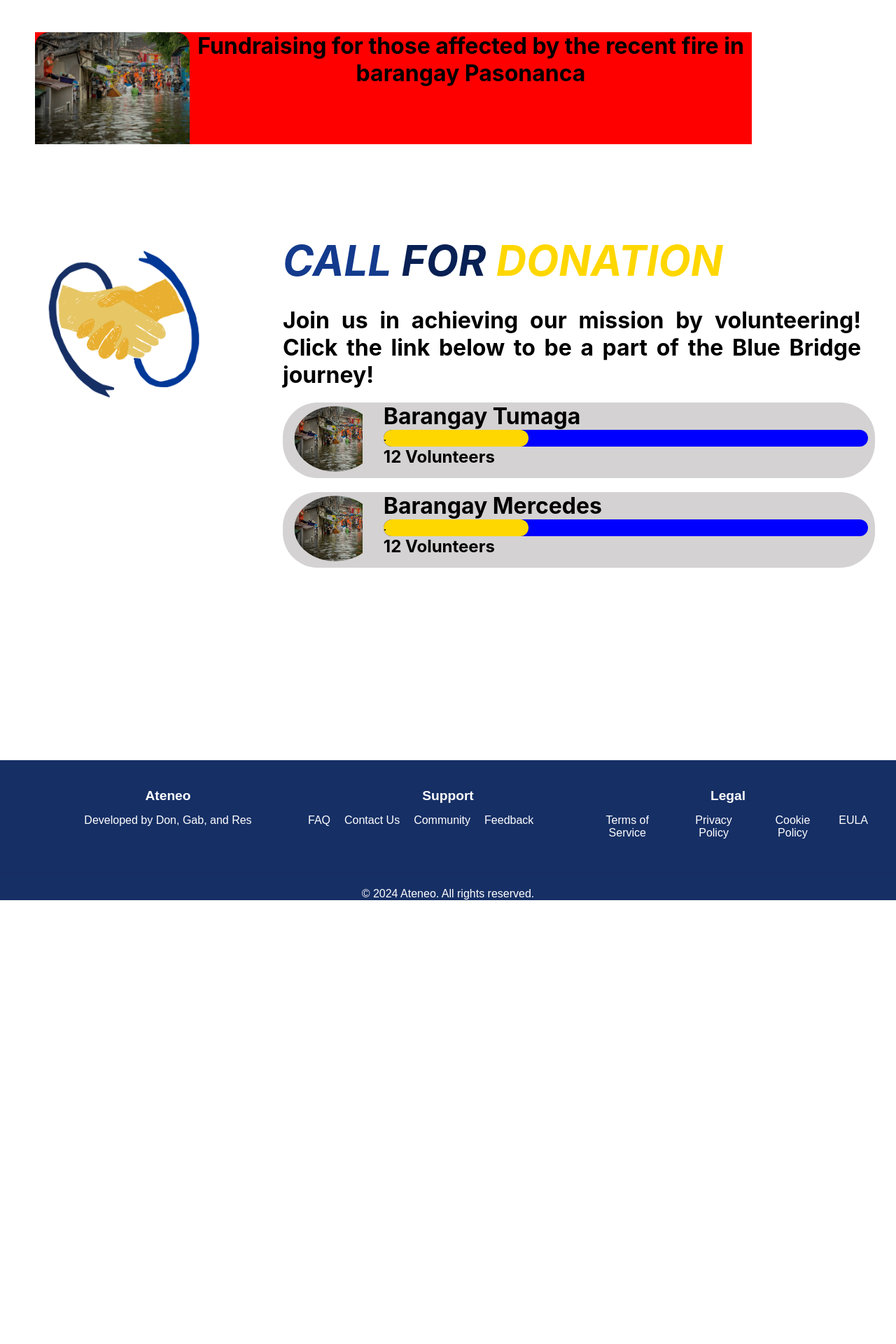
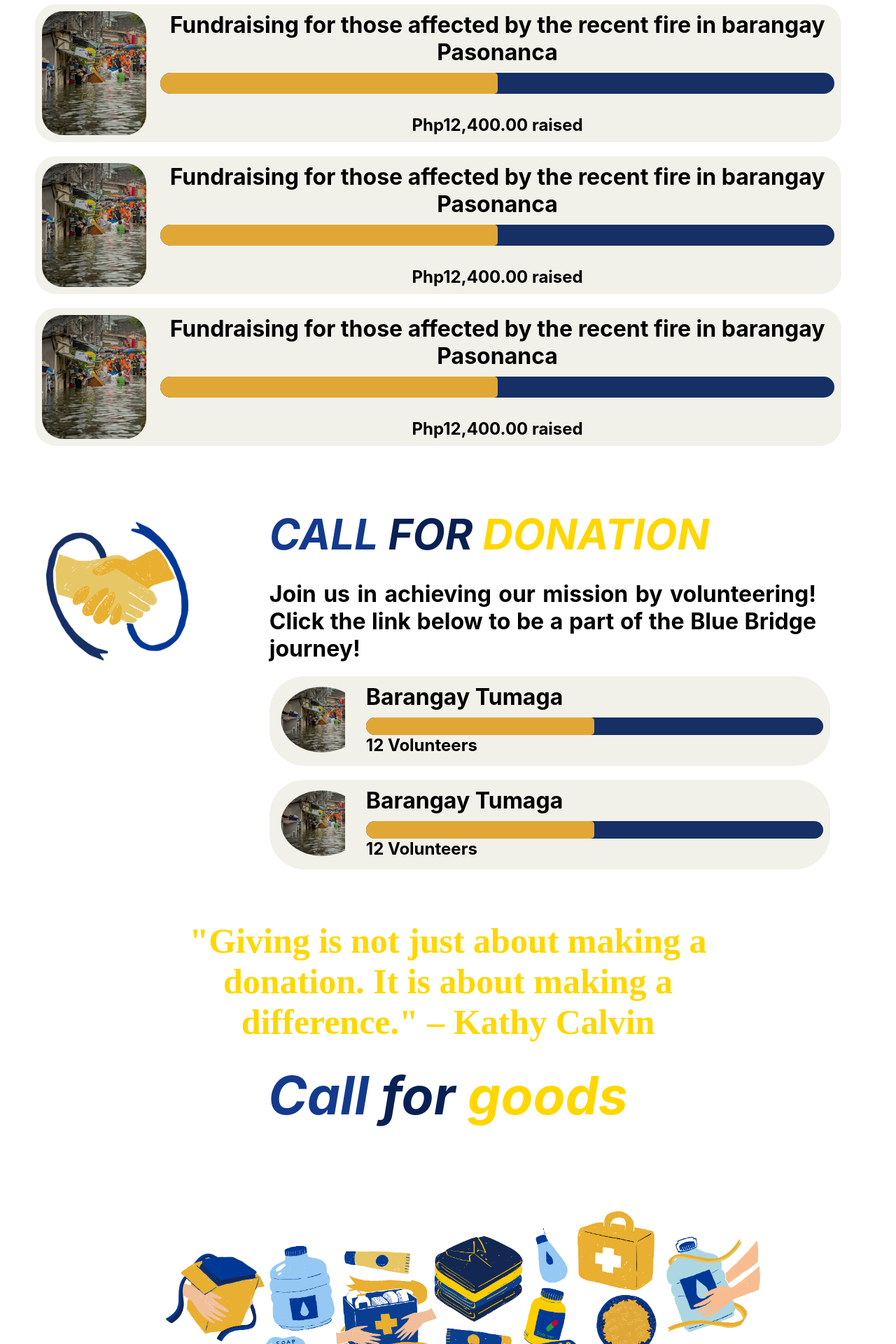
Before and after one commit to Qhaleed/BlueBridge, a React (Create React App) app: page /#/ in a window 1280 px wide. Shown: the part 1900-3820 px from the top of the page at 70% size. Before the commit the page ends 3186 px from the top, so only its background shows below. Built offline with nearby package versions, Linux system fonts and the light colour scheme.

Commit message:
fuccuuuucuuc

```diff
--- a/src/App.css
+++ b/src/App.css
@@ -14,3 +14,4 @@ html {
   scroll-behavior: smooth;
   scroll-padding-top: 80px;
 }
+@import url("https://fonts.googleapis.com/css2?family=Cedarville+Cursive&display=swap");
--- a/src/pages/LandingPages/LandingPage.css
+++ b/src/pages/LandingPages/LandingPage.css
@@ -111,54 +111,76 @@
   font-weight: 100;
   padding-left: 50px;
 }
+/* Container for the card layout */
 .grid-container {
   display: flex;
   flex-direction: column;
   width: 100%;
+  padding: 30px 0;
+  color: white;
   height: auto;
-  padding: 30px 0px;
-  color: white;
-  grid-template-columns: repeat(4, 1fr);
 }
+
+/* Card styling */
 .card {
   display: flex;
   flex-direction: row;
-  width: 80%;
-  height: 20vh;
-  background-color: red;
-  color: rgb(0, 0, 0);
-  /* border-radius: 30px; */
-  margin: 50px;
-  border: black 1px solid;
-  /* border-radius: 30px; */
-  transition: 500ms;
+  width: 90%;
+  height: auto;
+  margin: 10px 50px;
+  background-color: #f1f1ea;
+  color: black;
   border: none;
+  border-radius: 30px;
   overflow: hidden;
+  transition: 0.5s;
 }
+
+/* Container for the image */
 .card .picture-container {
-  width: 30%;
-  height: 100%;
+  width: 15%;
+  padding: 10px;
 }
+
+/* Card body styling */
+.card-body {
+  padding: 10px;
+}
+
+/* Image styling */
 .card img {
   width: 100%;
   height: 100%;
-  border-radius: 20px 20px 0px 0px;
+  border-radius: 30px;
+  object-fit: cover;
 }
 
-.card:hover {
-  transform: scale(1.1);
-  cursor: pointer;
-  transition: 700ms;
-  background-color: white;
-  border: 1px solid black;
-  border-radius: 30px;
+/* Progress bar styling */
+.progress-bar {
+  width: 100%;
+  height: 30px;
+  background-color: #162f65;
+  border-radius: 20px;
+  margin-top: 10px;
+  overflow: hidden;
 }
+
+.progress-bar .progress {
+  width: 50%; /* Adjust this width based on your progress */
+  height: 100%;
+  background-color: #e1a736;
+  border-radius: 5px;
+}
+.amount-raised {
+  padding-top: 30px;
+}
+
 .section4 {
   width: 100%;
-  height: 100vh;
+  height: 60vh;
 }
 .section4-container {
-  width: 100%;
+  width: 95%;
   height: 50vh;
   display: flex;
   flex-direction: row;
@@ -190,43 +212,98 @@
 .section4-text-container .call {
   color: #133a8d;
 }
+/* Container for the card layout */
 .section4-card {
   margin-top: 20px;
-
   width: 100%;
-  background-color: rgb(212, 210, 210);
+  background-color: #f1f1ea;
   border-radius: 50px;
-  padding: 0px 10px;
+  padding: 10px;
   display: flex;
   flex-direction: row;
 }
+
+/* Container for the image */
 .section4-card-image {
   overflow: hidden;
   width: 15%;
   height: 20%;
   object-fit: contain;
 }
+
+/* Image styling */
 .section4-card-image img {
   width: 130px;
+  height: 13vh;
   transform: scale(0.9);
-  height: 13vh;
   border-radius: 50%;
+  object-fit: cover;
 }
 
-.section4-card .status-bar {
-  background-color: blue;
-  width: 100%;
-  height: 3vh;
-  border-radius: 50px;
-}
-.section4-card .status-bar .completed {
-  background-color: gold;
-  width: 30%;
-  height: 3vh;
-  border-radius: 50px;
-}
-
+/* Card body styling */
 .section4-card-body {
   padding-left: 30px;
   width: 100%;
 }
+
+/* Status bar styling */
+.status-bar {
+  background-color: #162f65;
+  width: 100%;
+  height: 3vh;
+  border-radius: 50px;
+  margin: 10px 0;
+}
+.section4 .progress-bar {
+  height: 25px;
+}
+
+.section5 {
+  width: 100%;
+  height: 100vh;
+  display: flex;
+  justify-content: center;
+  flex-direction: column;
+  text-align: center;
+  align-self: center;
+  overflow: hidden;
+}
+.section5-text-container {
+  width: 100%;
+  color: gold;
+  font-size: 25px;
+  margin-bottom: 30px;
+  margin-top: 10px;
+}
+.section5-text-container h1 {
+  font-family: Cedarville Cursive;
+  padding: 0px 200px;
+}
+.section5-subhead-container {
+  font-size: 50px;
+  font-style: italic;
+}
+.call {
+  color: #133a8d;
+}
+.for {
+  color: #082053;
+}
+.goods {
+  color: gold;
+}
+
+.donation-image-container {
+  width: 50%;
+  height: 25vh;
+  position: relative;
+}
+
+.donation-image-container img {
+  object-fit: cover;
+  position: absolute;
+  width: 150%;
+  height: auto;
+  bottom: -275%;
+  left: 30%;
+}
--- a/src/pages/LandingPages/LandingPage.js
+++ b/src/pages/LandingPages/LandingPage.js
@@ -1,6 +1,7 @@
 import React from 'react'
 import MyNavbar from '../../components/NavigationBar/navbar'
 import "./LandingPage.css";
+import "../../App.css";
 import MyFooter from '../../components/Footer/Footer';
 import BlueBorder from '../../components/BlueBorder/BlueBorder';
 export const LandingPage = () => {
@@ -36,16 +37,42 @@ export const LandingPage = () => {
         <h2 className='section3-subtitle'>Each cent will go directly to the lives of those who need it the most.</h2>
         <div className='grid-container'>
 
-          <div className='card'>
-            <div className='picture-container'>
-              <img src='./picture1.webp' alt='event-image'></img>
+          <div class="card">
+            <div class="picture-container">
+              <img src="./picture1.webp" alt="event-image" />
             </div>
-
-            <div className='card-body'>
+            <div class="card-body">
               <h1>Fundraising for those affected by the recent fire in barangay Pasonanca</h1>
+              <div class="progress-bar">
+                <div class="progress"></div>
+              </div>
+              <h2 className='amount-raised'>Php12,400.00 raised </h2>
             </div>
           </div>
-
+          <div class="card">
+            <div class="picture-container">
+              <img src="./picture1.webp" alt="event-image" />
+            </div>
+            <div class="card-body">
+              <h1>Fundraising for those affected by the recent fire in barangay Pasonanca</h1>
+              <div class="progress-bar">
+                <div class="progress"></div>
+              </div>
+              <h2 className='amount-raised'>Php12,400.00 raised </h2>
+            </div>
+          </div>
+          <div class="card">
+            <div class="picture-container">
+              <img src="./picture1.webp" alt="event-image" />
+            </div>
+            <div class="card-body">
+              <h1>Fundraising for those affected by the recent fire in barangay Pasonanca</h1>
+              <div class="progress-bar">
+                <div class="progress"></div>
+              </div>
+              <h2 className='amount-raised'>Php12,400.00 raised </h2>
+            </div>
+          </div>
 
 
 
@@ -53,6 +80,7 @@ export const LandingPage = () => {
         </div>
 
       </div >
+
       <div className='section4'>
         <div className='section4-container'>
           <div className='section4-image-container'>
@@ -63,32 +91,57 @@ export const LandingPage = () => {
               <span className='call'>CALL </span><span className='for'>FOR</span> <span className='donation'>DONATION</span>
             </h1>
             <h1>Join us in achieving our mission by volunteering! Click the link below to be a part of the Blue Bridge journey!</h1>
-            <div className='section4-card'>
-              <div className='section4-card-image'>
-                <img src='./picture1.webp'></img>
+            <div class="section4-card">
+              <div class="section4-card-image">
+                <img src="./picture1.webp" alt="Barangay Tumaga" />
               </div>
-              <div className='section4-card-body'>
+              <div class="section4-card-body">
                 <h1>Barangay Tumaga</h1>
-                <div className='status-bar'> <div className='completed'> .</div>  </div>
+                <div class="progress-bar">
+                  <div class="progress"></div>
+                </div>
                 <h2>12 Volunteers</h2>
               </div>
             </div>
-            <div className='section4-card'>
-              <div className='section4-card-image'>
-                <img src='./picture1.webp'></img>
+            <div class="section4-card">
+              <div class="section4-card-image">
+                <img src="./picture1.webp" alt="Barangay Tumaga" />
               </div>
-              <div className='section4-card-body'>
-                <h1>Barangay Mercedes</h1>
-                <div className='status-bar'> <div className='completed'> .</div>  </div>
+              <div class="section4-card-body">
+                <h1>Barangay Tumaga</h1>
+                <div class="progress-bar">
+                  <div class="progress"></div>
+                </div>
                 <h2>12 Volunteers</h2>
               </div>
             </div>
+
 
 
           </div>
         </div>
 
       </div>
+
+
+      <div className='section5'>
+        <div className='section5-text-container'>
+          <h1>"Giving is not just about making a donation. It is about making a difference." – Kathy Calvin</h1>
+        </div>
+        <div className='section5-subhead-container'>
+          <h2><span className='call'>Call </span><span className='for'>for </span><span className='goods'>goods</span>  </h2>
+        </div>
+
+        <div className='donation-image-container'>
+          <img src='global/3.png'></img>
+        </div>
+
+
+      </div >
+
+
+
+
       <MyFooter></MyFooter>
     </>
   )
```
